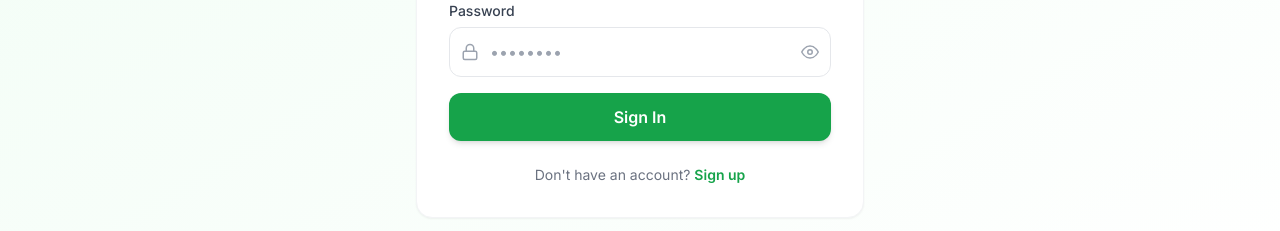
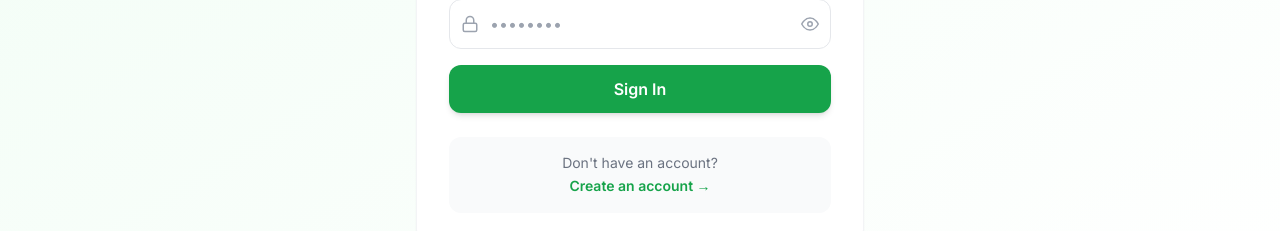
Before and after one commit to ommeht/agrilink, a React (Create React App) app in the folder frontend/: page /login in a window 1280 px wide. Shown: the part 465-696 px from the top of the page. Built offline with nearby package versions, Linux system fonts and the light colour scheme; no server answers; the HTML template or start-up script is replaced by a standard one.

Commit message:
fix: show inline error on wrong login credentials

```diff
--- a/frontend/src/pages/Login.jsx
+++ b/frontend/src/pages/Login.jsx
@@ -10,6 +10,7 @@ export default function Login() {
   const [form, setForm] = useState({ email: '', password: '' });
   const [showPass, setShowPass] = useState(false);
   const [loading, setLoading] = useState(false);
+  const [error, setError] = useState('');
   const { login } = useAuth();
   const navigate = useNavigate();
   const location = useLocation();
@@ -17,6 +18,7 @@ export default function Login() {
 
   const handleSubmit = async (e) => {
     e.preventDefault();
+    setError('');
     setLoading(true);
     try {
       const user = await login(form.email, form.password);
@@ -25,7 +27,9 @@ export default function Login() {
       else if (user.role === 'admin') navigate('/admin');
       else navigate(from);
     } catch (err) {
-      toast.error(err.response?.data?.message || 'Login failed');
+      const msg = err.response?.data?.message || 'Invalid email or password';
+      setError(msg);
+      toast.error(msg);
     } finally { setLoading(false); }
   };
 
@@ -65,16 +69,22 @@ export default function Login() {
                 </button>
               </div>
             </div>
+            {error && (
+              <motion.div initial={{ opacity: 0, y: -8 }} animate={{ opacity: 1, y: 0 }}
+                className="p-3 bg-red-50 dark:bg-red-900/20 border border-red-200 dark:border-red-800 rounded-xl text-sm text-red-600 dark:text-red-400">
+                ⚠️ {error}
+              </motion.div>
+            )}
             <motion.button whileTap={{ scale: 0.98 }} type="submit" disabled={loading}
               className="btn-primary w-full py-3 text-base">
               {loading ? <span className="flex items-center justify-center gap-2"><span className="w-4 h-4 border-2 border-white border-t-transparent rounded-full animate-spin" />Signing in...</span> : 'Sign In'}
             </motion.button>
           </form>
 
-          <p className="text-center text-sm text-gray-500 mt-6">
-            Don't have an account?{' '}
-            <Link to="/register" className="text-primary-600 font-semibold hover:underline">Sign up</Link>
-          </p>
+          <div className="mt-6 p-4 bg-gray-50 dark:bg-gray-800 rounded-xl text-center">
+            <p className="text-sm text-gray-500">Don't have an account?</p>
+            <Link to="/register" className="text-primary-600 font-semibold hover:underline text-sm">Create an account →</Link>
+          </div>
         </div>
       </motion.div>
     </div>
```
